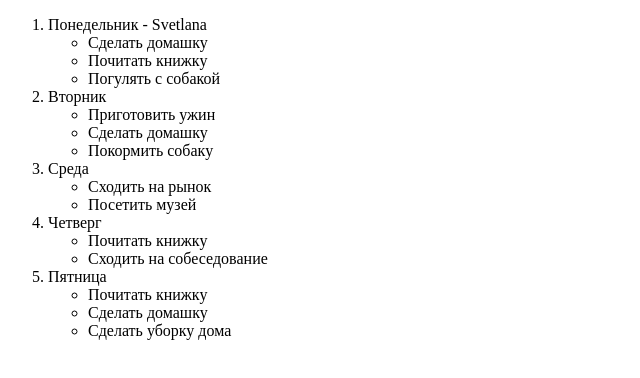
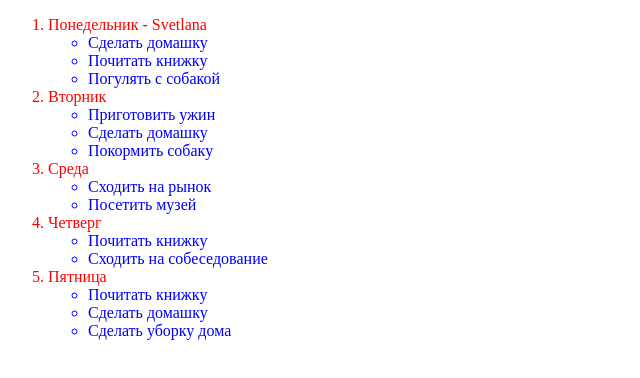
Before and after one commit to snebylitsyna/new_rep, a plain HTML site: page index.html in a window 1280 px wide. Shown: the whole page, without its empty margins (0-640 px from the left). Drawn offline with Linux system fonts and the light colour scheme.

Commit message:
change color

```diff
--- a/index.html
+++ b/index.html
@@ -4,6 +4,14 @@
 <head>
     <meta charset="UTF-8">
     <title>Links</title>
+        <style>
+        ol {
+            color:red;
+        }
+        ul {
+            color: blue;
+        }
+    </style>
 </head>
 <body>
     <ol>
```
